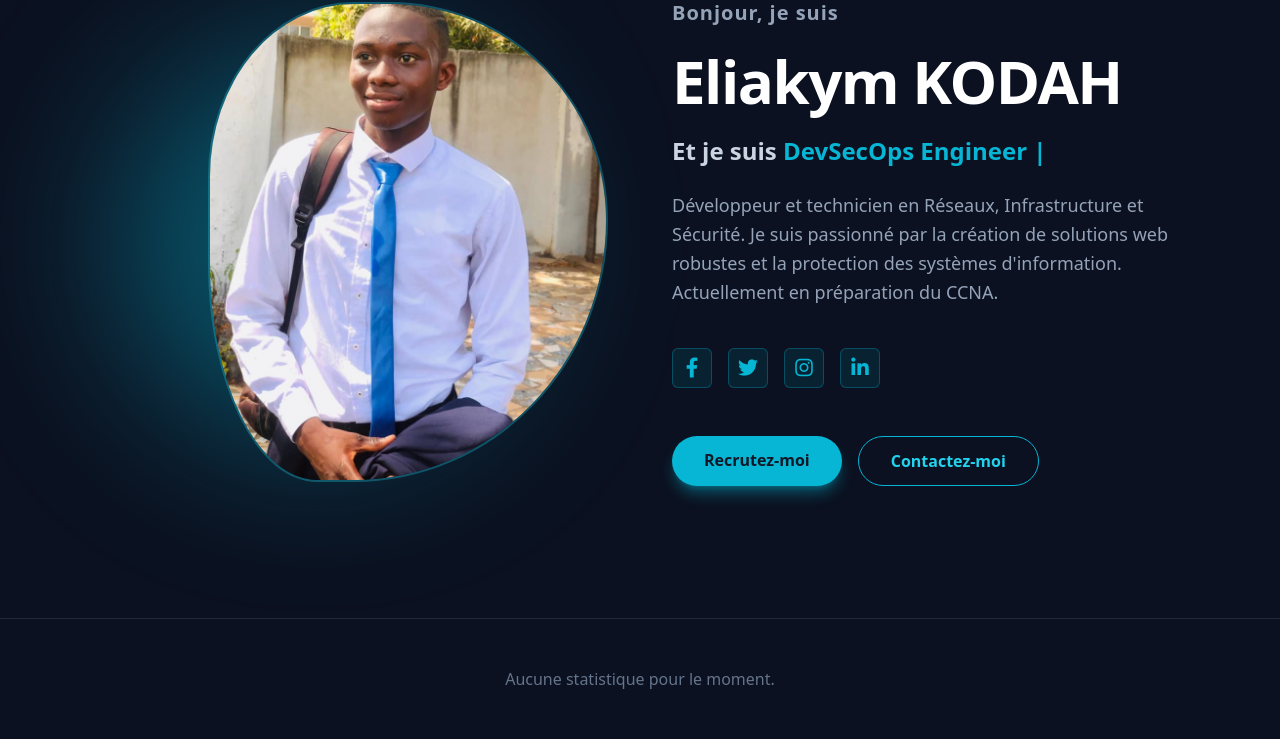
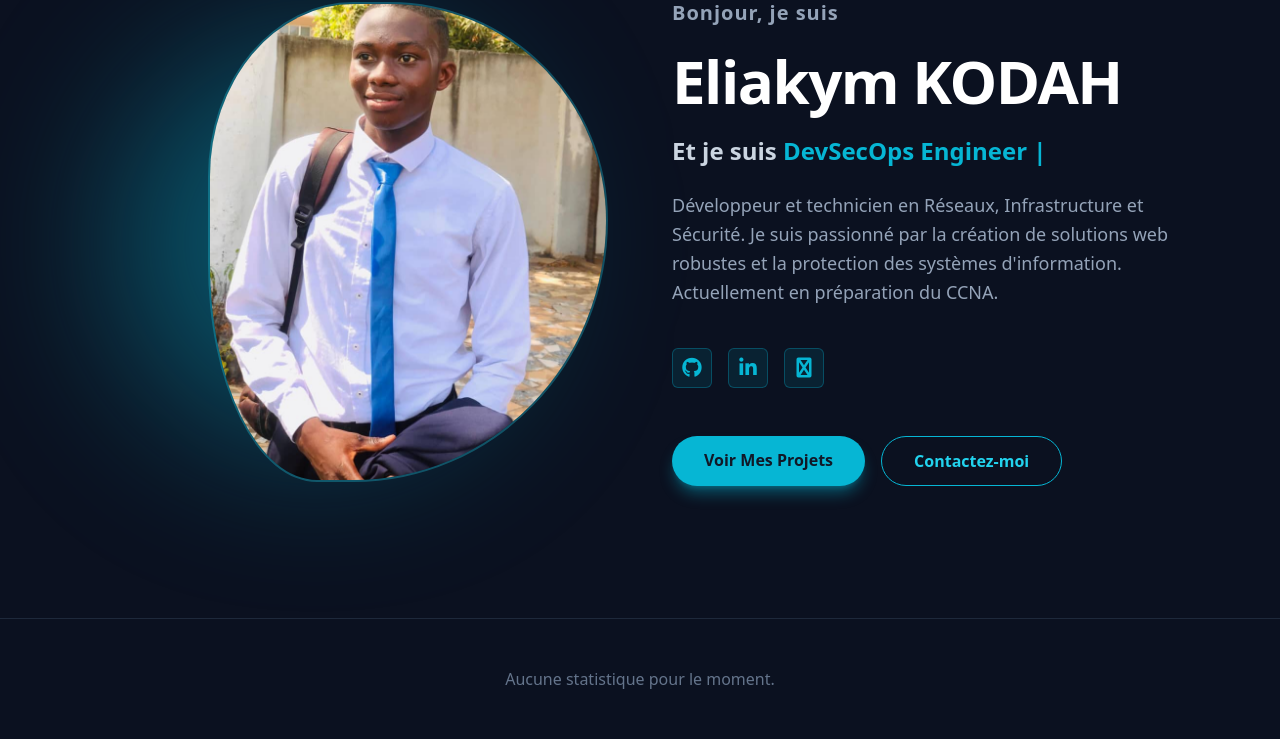
Before and after one commit to mty09/portfolio_laravel, a Laravel app: template resources/views/welcome.blade.php in a window 1280 px wide. Shown: the part 182-921 px from the top of the page. Run offline with Laravel 12, Linux system fonts and the light colour scheme; the template is opened without the code that fills it, so the values that code supplies are empty; some libraries are stand-ins or nearby versions.

Commit message:
feat: update social links and rename hire me button to see my projects

```diff
--- a/resources/views/welcome.blade.php
+++ b/resources/views/welcome.blade.php
@@ -105,10 +105,10 @@
 
             <!-- Liens Sociaux -->
             <div class="flex gap-4 pt-4">
-                <a href="#" class="w-10 h-10 rounded-md bg-cyan-500/10 text-cyan-500 flex items-center justify-center text-xl hover:bg-cyan-500 hover:text-white transition border border-cyan-500/30"><i class="fa-brands fa-facebook-f"></i></a>
-                <a href="#" class="w-10 h-10 rounded-md bg-cyan-500/10 text-cyan-500 flex items-center justify-center text-xl hover:bg-cyan-500 hover:text-white transition border border-cyan-500/30"><i class="fa-brands fa-twitter"></i></a>
-                <a href="#" class="w-10 h-10 rounded-md bg-cyan-500/10 text-cyan-500 flex items-center justify-center text-xl hover:bg-cyan-500 hover:text-white transition border border-cyan-500/30"><i class="fa-brands fa-instagram"></i></a>
-                <a href="#" class="w-10 h-10 rounded-md bg-cyan-500/10 text-cyan-500 flex items-center justify-center text-xl hover:bg-cyan-500 hover:text-white transition border border-cyan-500/30"><i class="fa-brands fa-linkedin-in"></i></a>
+                <a href="https://github.com/mty09" class="w-10 h-10 rounded-md bg-cyan-500/10 text-cyan-500 flex items-center justify-center text-xl hover:bg-cyan-500 hover:text-white transition border border-cyan-500/30"><i class="fa-brands fa-github"></i></a>
+                <a href="https://www.linkedin.com/in/eliakym-kodah-bba024370?utm_source=share_via&utm_content=profile&utm_medium=member_android"
+                class="w-10 h-10 rounded-md bg-cyan-500/10 text-cyan-500 flex items-center justify-center text-xl hover:bg-cyan-500 hover:text-white transition border border-cyan-500/30"><i class="fa-brands fa-linkedin-in"></i></a>
+                <a href="eliakymkodah09@gmail.com" class="w-10 h-10 rounded-md bg-cyan-500/10 text-cyan-500 flex items-center justify-center text-xl hover:bg-cyan-500 hover:text-white transition border border-cyan-500/30"><i class="fa-brands fa-envelope"></i></a>
             </div>
 
             <!-- Boutons d'action -->
@@ -329,7 +329,7 @@
                 btn_cv: "Télécharger CV",
                 hero_hello: "Bonjour, je suis",
                 hero_and: "Et je suis",
-                btn_hire: "Recrutez-moi",
+                btn_hire: "Voir Mes Projets",
                 btn_contact: "Contactez-moi",
                 stats_empty: "Aucune statistique pour le moment.",
                 journey_title_1: "Mon",
@@ -360,7 +360,7 @@
                 btn_cv: "Download CV",
                 hero_hello: "Hello, I'm",
                 hero_and: "And I'm a",
-                btn_hire: "Hire Me",
+                btn_hire: "See My Projects",
                 btn_contact: "Contact Me",
                 stats_empty: "No statistics at the moment.",
                 journey_title_1: "My",
```
